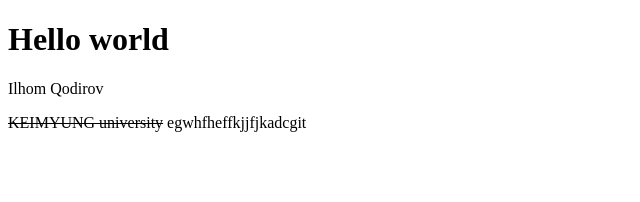
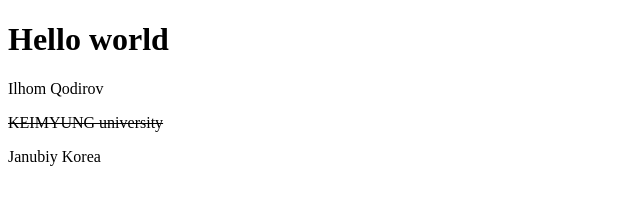
Before and after one commit to IlkhomjonKodirov/github-tutorial, a plain HTML site: page index.html in a window 1280 px wide. Shown: the whole page, without its empty margins (0-640 px from the left). Drawn offline with Linux system fonts and the light colour scheme.

Commit message:
first commit

```diff
--- a/index.html
+++ b/index.html
@@ -12,7 +12,7 @@
   <h1>Hello world</h1>
   <p> Ilhom Qodirov</p>
   <del>KEIMYUNG university</del>
-  egwhfheffkjjfjkadcgit
+  <p>Janubiy Korea</p>
 
   <!--
     <script>
```
